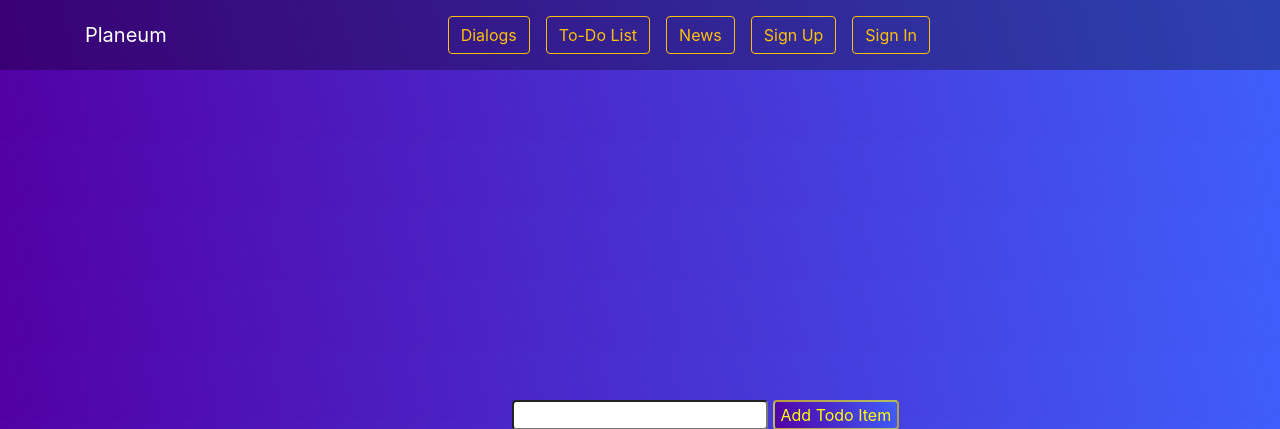
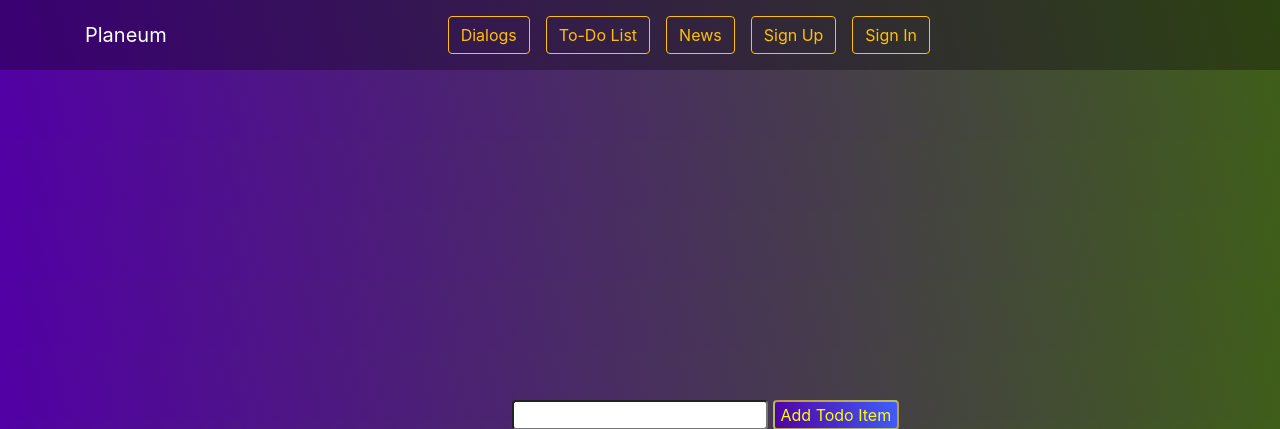
Before and after one commit to sdu-be-22/Planeum, a Django app: page /todo/ in a window 1280 px wide. Shown: the top 429 px of the page. Run offline with Django 4.2, Linux system fonts and the light colour scheme; parts of the project's set-up code (start-up, migrations or seed data) failed here and were passed over; some libraries are stand-ins or nearby versions.

Commit message:
css change todolist

```diff
--- a/Planeum/templates/todolist.html
+++ b/Planeum/templates/todolist.html
@@ -14,7 +14,7 @@
 
         <style>
             body{
-                background-image: linear-gradient(75deg, rgb(82,0,165), rgba(63,94,251,1));
+                background-image: linear-gradient(75deg, rgb(82,0,165), rgba(63,94,25,1));
             }
         </style>
     </head>
```
